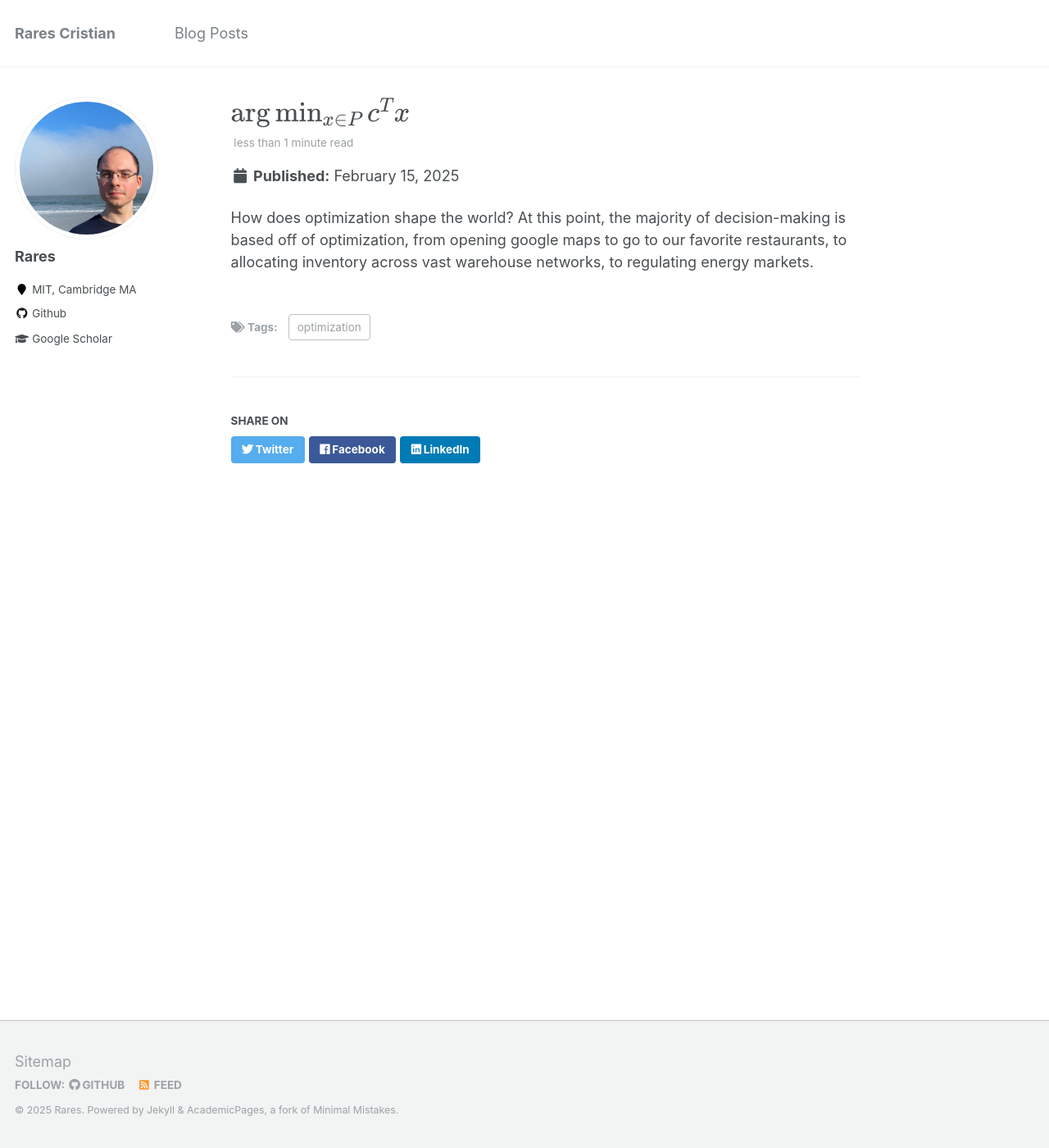
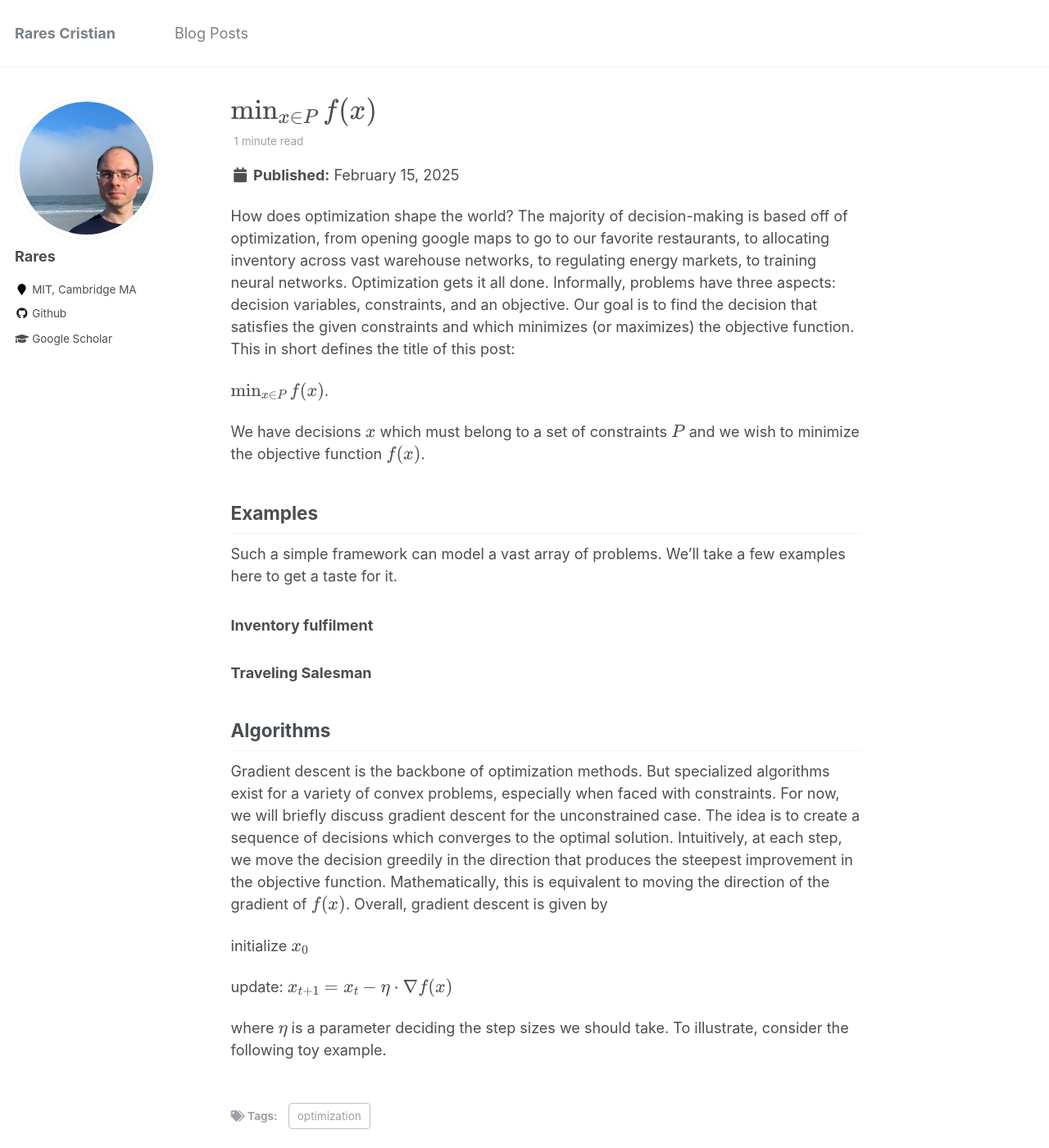
Before and after one commit to RaresC21/RaresC21.github.io, a Jekyll site: the page built from _posts/2025-02-15-optimization-intro.md, in a window 1280 px wide and 1400 px high. Shown: the whole window at 82% size. Built offline with Jekyll 4.4.1, drawn with Linux system fonts in a browser that asks for light colours; formulas are drawn with MathJax 3.

Commit message:
Update 2025-02-15-optimization-intro.md

```diff
--- a/_posts/2025-02-15-optimization-intro.md
+++ b/_posts/2025-02-15-optimization-intro.md
@@ -1,9 +1,33 @@
 ---
-title: '$\arg \min_{x \in P} c^Tx$'
+title: '$\min_{x \in P} f(x)$'
 date: 2025-02-15
 permalink: /posts/optimization/intro/
 tags:
   - optimization
 ---
 
-How does optimization shape the world? At this point, the majority of decision-making is based off of optimization, from opening google maps to go to our favorite restaurants, to allocating inventory across vast warehouse networks, to regulating energy markets.
+How does optimization shape the world? The majority of decision-making is based off of optimization, from opening google maps to go to our favorite restaurants, to allocating inventory across vast warehouse networks, to regulating energy markets, to training neural networks. Optimization gets it all done. Informally, problems have three aspects: decision variables, constraints, and an objective. Our goal is to find the decision that satisfies the given constraints and which minimizes (or maximizes) the objective function. This in short defines the title of this post:
+
+$\min_{x \in P} f(x)$.
+
+We have decisions $x$ which must belong to a set of constraints $P$ and we wish to minimize the objective function $f(x)$.
+
+## Examples
+
+Such a simple framework can model a vast array of problems. We'll take a few examples here to get a taste for it.
+
+
+### Inventory fulfilment
+
+### Traveling Salesman
+
+
+## Algorithms
+
+Gradient descent is the backbone of optimization methods. But specialized algorithms exist for a variety of convex problems, especially when faced with constraints. For now, we will briefly discuss gradient descent for the unconstrained case. The idea is to create a sequence of decisions which converges to the optimal solution. Intuitively, at each step, we move the decision greedily in the direction that produces the steepest improvement in the objective function. Mathematically, this is equivalent to moving the direction of the gradient of $f(x)$. Overall, gradient descent is given by
+
+initialize $x_0$
+
+update: $x_{t+1} = x_{t} - \eta \cdot \nabla f(x)$
+
+where $\eta$ is a parameter deciding the step sizes we should take. To illustrate, consider the following toy example.
```
